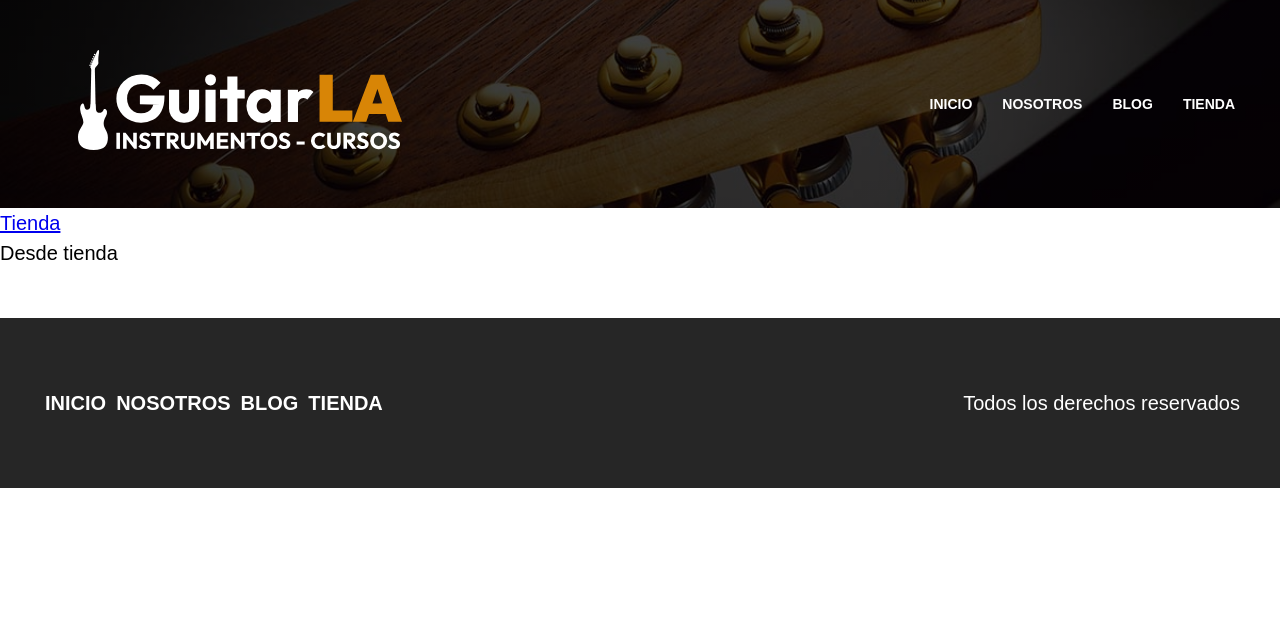
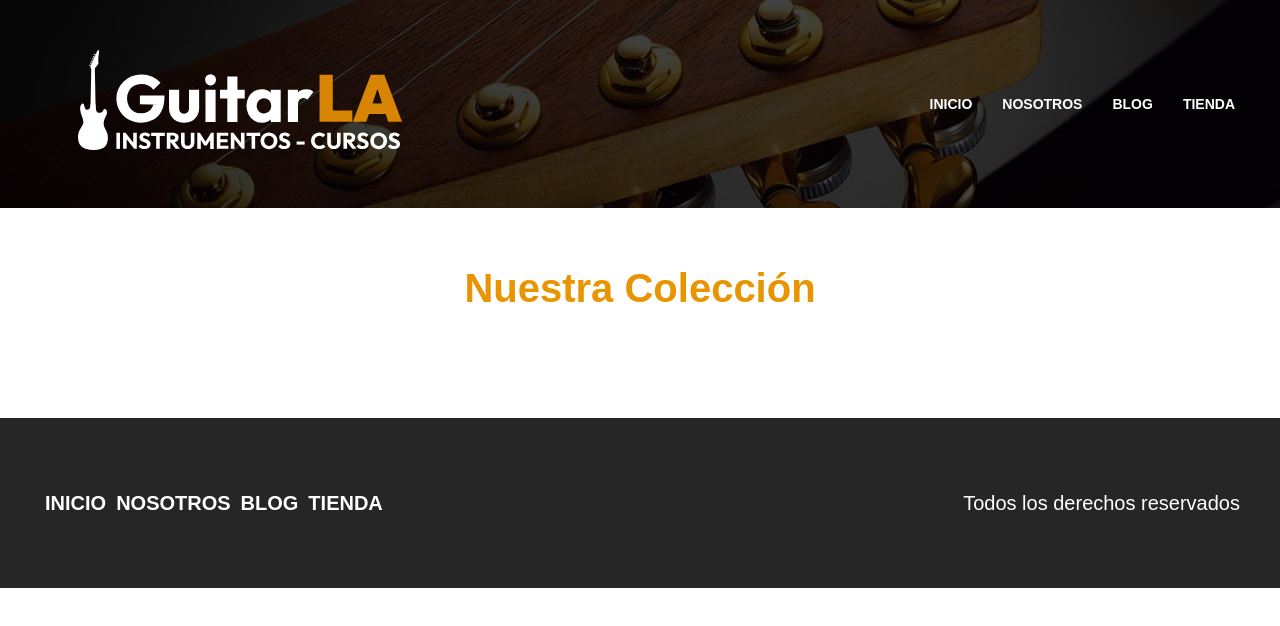
Before and after one commit to kaiser5474/guitarla-next, a Next.js app: page /tienda in a window 1280 px wide. Shown: the top 626 px of the page. Built offline with nearby package versions, Linux system fonts and the light colour scheme.

Commit message:
creando la pagina de tienda

```diff
--- a/pages/tienda.js
+++ b/pages/tienda.js
@@ -4,9 +4,15 @@ import Layout from "../components/Layout";
 const tienda = () => {
   return (
     <>
-      <Layout pagina={"Tienda"}>
-        <Link href="/">Tienda</Link>
-        <div>Desde tienda</div>
+      <Layout pagina={"Tienda Virtual"}>
+        <main className="contenedor">
+          <h2 className="heading">Nuestra Colección</h2>
+          {/* <div className={styles.blog}>
+            {entradas.map((entrada) => (
+              <Entrada key={entrada.id} entrada={entrada}/>
+            ))}
+          </div> */}
+        </main>
       </Layout>
     </>
   );
```
Also changed, not shown: pages/tienda/[id].js (added).
